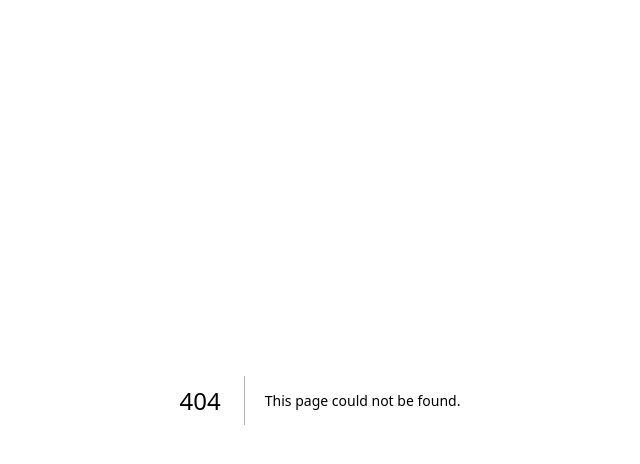
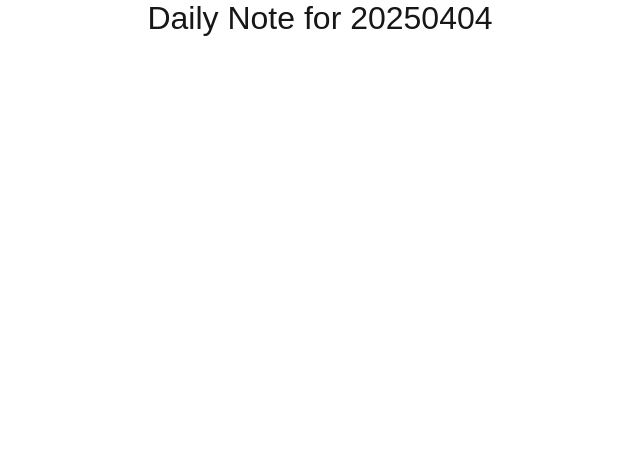
Before and after one commit to Sho0226/TsDaily-Own, a Next.js app: page /20250404 in a window 1280 px wide. Before the commit this address had no page. Shown: the top 464 px of the page, without its empty margins (320-960 px from the left). Built offline with nearby package versions, Linux system fonts and the light colour scheme.

Commit message:
リベースの復讐

```diff
--- /dev/null
+++ b/src/app/(daily)/20250404/page.module.css
@@ -0,0 +1,4 @@
+.daily {
+  font-size: 2rem;
+  text-align: center;
+}
--- /dev/null
+++ b/src/app/(daily)/20250404/page.tsx
@@ -0,0 +1,5 @@
+import styles from "./page.module.css";
+
+export default function Page() {
+  return <div className={styles.daily}>Daily Note for 20250404</div>;
+}
```
Also changed, not shown: src/app/(daily)/20250404/README.md (added).
